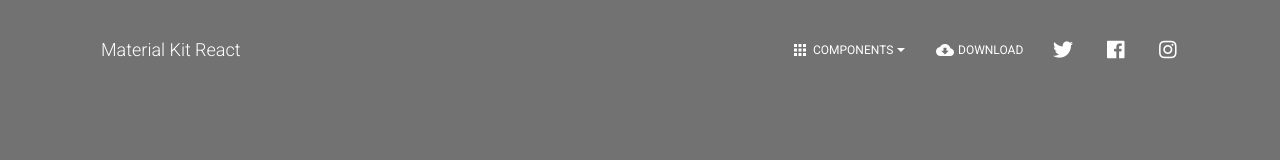
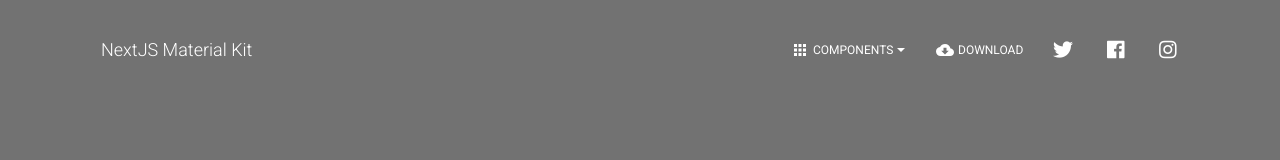
Before and after one commit to creativetimofficial/nextjs-material-kit, a Next.js app: page /landingpage in a window 1280 px wide. Shown: the top 160 px of the page. Built offline with nearby package versions, Linux system fonts and the light colour scheme.

Commit message:
- <<material kit react>> to <<nextjs material kit>>

```diff
--- a/assets/jss/nextjs-material-kit.js
+++ b/assets/jss/nextjs-material-kit.js
@@ -1,7 +1,7 @@
 /*!
 
  =========================================================
- * Material Kit React - v1.8.0 based on Material Kit - v2.0.2
+ * NextJS Material Kit - v1.0.0 based on Material Kit - v2.0.2 and Material Kit React - v1.8.0
  =========================================================
 
  * Product Page: https://www.creative-tim.com/product/nextjs-material-kit
--- a/assets/scss/nextjs-material-kit.scss
+++ b/assets/scss/nextjs-material-kit.scss
@@ -1,7 +1,7 @@
 /*!
 
  =========================================================
- * Material Kit React v1.8.0 based on Material Kit Free - v2.0.2 (Bootstrap 4.0.0 Final Edition)
+ * NextJS Material Kit v1.0.0 based on Material Kit Free - v2.0.2 (Bootstrap 4.0.0 Final Edition) and Material Kit React v1.8.0
  =========================================================
 
  * Product Page: https://www.creative-tim.com/product/nextjs-material-kit
--- a/pages/components.js
+++ b/pages/components.js
@@ -38,7 +38,7 @@ export default function Components(props) {
   return (
     <div>
       <Header
-        brand="Material Kit React"
+        brand="NextJS Material Kit"
         rightLinks={<HeaderLinks />}
         fixed
         color="transparent"
--- a/pages/landingpage.js
+++ b/pages/landingpage.js
@@ -34,7 +34,7 @@ export default function LandingPage(props) {
       <Header
         color="transparent"
         routes={dashboardRoutes}
-        brand="Material Kit React"
+        brand="NextJS Material Kit"
         rightLinks={<HeaderLinks />}
         fixed
         changeColorOnScroll={{
--- a/pages/loginpage.js
+++ b/pages/loginpage.js
@@ -37,7 +37,7 @@ export default function LoginPage(props) {
       <Header
         absolute
         color="transparent"
-        brand="Material Kit React"
+        brand="NextJS Material Kit"
         rightLinks={<HeaderLinks />}
         {...rest}
       />
--- a/pages/profilepage.js
+++ b/pages/profilepage.js
@@ -47,7 +47,7 @@ export default function ProfilePage(props) {
     <div>
       <Header
         color="transparent"
-        brand="Material Kit React"
+        brand="NextJS Material Kit"
         rightLinks={<HeaderLinks />}
         fixed
         changeColorOnScroll={{
```
